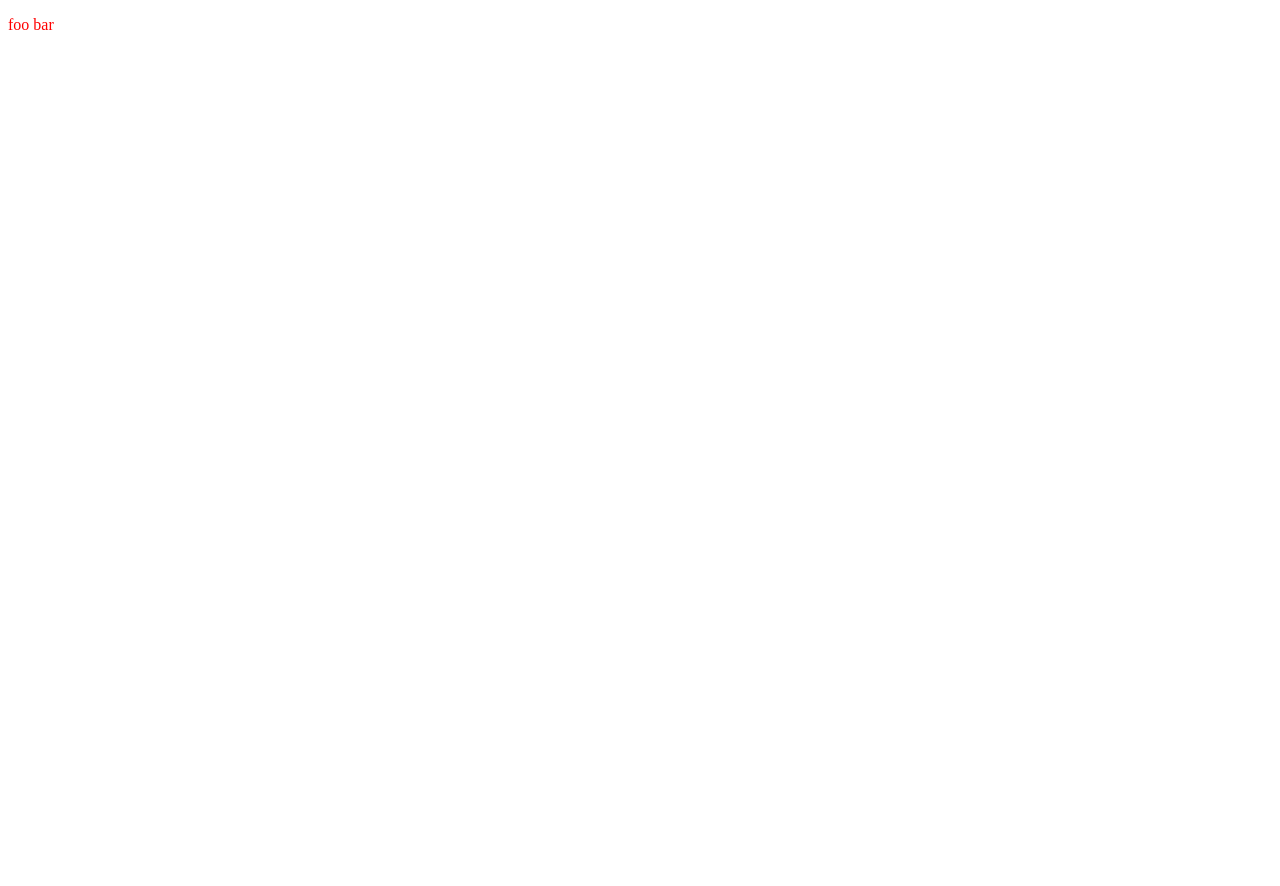
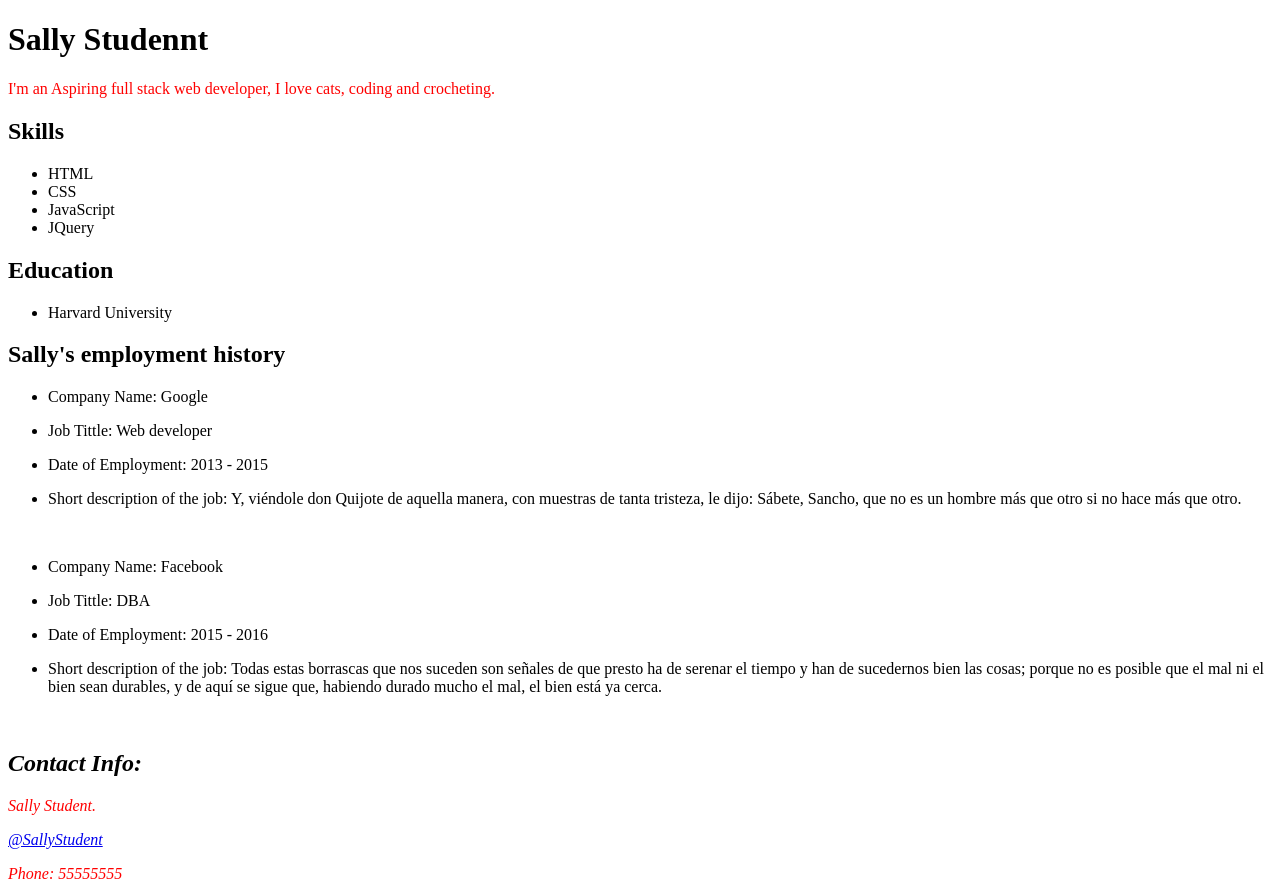
Before and after one commit to KevinASF/About-me, a plain HTML site: page index.html in a window 1280 px wide. Shown: the top 886 px of the page. Before the commit the page ends 800 px from the top, so only its background shows below. Drawn offline with Linux system fonts and the light colour scheme.

Commit message:
Challenge: Build a Resume with Semantic HTML
Challenge: Build a Resume with Semantic HTML

```diff
--- a/index.html
+++ b/index.html
@@ -2,9 +2,76 @@
 <html>
 <head>
 <link rel="stylesheet" type="text/css" href="main.css">
-	<title></title>
+  <title>Sally Student / About</title>
+  <meta charset="utf-8">
 </head>
 <body>
-<p>foo bar</p>
+<header>
+  <h1>Sally Studennt</h1>
+</header>
+<main>
+
+  <p>I'm an Aspiring full stack web developer, I love cats, coding and crocheting.</p>
+
+  <section>
+    <h2>Skills</h2>
+  <ul>
+    <li>HTML</li>
+    <li>CSS</li>
+    <li>JavaScript</li>
+    <li>JQuery</li>
+  </ul>
+  </section>
+
+</main>
+
+<section>
+  <h2>Education</h2>
+  <ul>
+    <li>Harvard University</li>
+  </ul>
+</section>
+
+<section>
+  <h2>Sally's employment history</h2>
+  <ul>
+    <li>Company Name: Google</li>
+  </ul>
+  <ul>
+    <li>Job Tittle: Web developer</li>
+  </ul>
+  <ul>
+    <li>Date of Employment: 2013 - 2015</li>
+  </ul>
+  <ul>
+    <li>Short description of the job: Y, viéndole don Quijote de aquella manera, con muestras de tanta tristeza, le dijo: Sábete, Sancho, que no es un hombre más que otro si no hace más que otro.</li>
+  </ul>
+
+  <br>
+
+  <ul>
+    <li>Company Name: Facebook</li>
+  </ul>
+  <ul>
+    <li>Job Tittle: DBA</li>
+  </ul>
+  <ul>
+    <li>Date of Employment: 2015 - 2016</li>
+  </ul>
+  <ul>
+    <li>Short description of the job: Todas estas borrascas que nos suceden son señales de que presto ha de serenar el tiempo y han de sucedernos bien las cosas; porque no es posible que el mal ni el bien sean durables, y de aquí se sigue que, habiendo durado mucho el mal, el bien está ya cerca.</li>
+  </ul>
+  <br>
+</section>
+
+<address>
+  <h2>Contact Info:</h2>
+  <p>Sally Student.</p>
+  <p><a href="http://twitter.com/SallyStudent" target="_Blank">@SallyStudent</a></p>
+  <p>Phone: 55555555</p>
+  <p><a href="mailto:hr.sally.student@gmail.com?subject:about me" target="_Blank"></a></p>
+  <img src="http://ia.media-imdb.com/images/M/MV5BMTY5NzE3NzU3MF5BMl5BanBnXkFtZTgwMjg0NTQ5MDE@._V1_UX214_CR0,0,214,317_AL_.jpg">
+</address>
+
 </body>
 </html>
```
